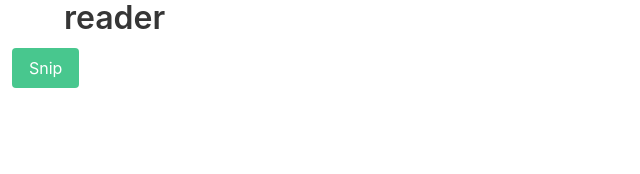
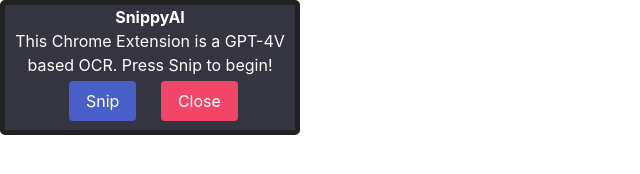
Before and after one commit to mpolasub/SnippyAI-OCR-Chrome-Extension, a browser extension: page index.html in a window 1280 px wide. Shown: the whole page, without its empty margins (0-640 px from the left). Drawn offline with Linux system fonts and the light colour scheme.

Commit message:
created pop u  structure

```diff
--- a/index.html
+++ b/index.html
@@ -3,20 +3,26 @@
 <head>
     <meta charset="UTF-8">
     <meta name="viewport" content="width=device-width, initial-scale=1.0">
-    <title>reader</title>
+    <title>SnippyAI</title>
     <link rel="stylesheet" href="bulma.min.css">
     <link rel="stylesheet" href="style.css">
 
 </head>
 <body>
 
-<div class="container">
+    <div class="popup">
+        <h1>SnippyAI</h1>
+        <p>This Chrome Extension is a GPT-4V based OCR. Press Snip to begin!</p>
+        <button class="button is-link mt-1 margin-left-30px" id="snip-button">Snip</button>
+        <button class="button is-danger mt-1 margin-left-20px" id="close-button">Close</button>
+    </div>
+
+<!-- <div class="container">
     <h1 class="title">reader</h1>
 </div>
 
 <div class="container m-3">
-    <button class="button is-success">Snip</button>
-</div>
-
+</div> -->
+<script src="popup.js"></script>
 </body>
 </html>
--- /dev/null
+++ b/popup.js
@@ -0,0 +1,5 @@
+document.addEventListener("DOMContentLoaded", function () {
+    document.getElementById("close-button").addEventListener("click", function () {
+        window.close();
+    });
+});
--- a/style.css
+++ b/style.css
@@ -1,13 +1,50 @@
 .popup {
-    width: 300px; /* Set the desired width */
-    height: 200px; /* Set the desired height */
-    background: #fff;
-    border: 1px solid #ccc;
-    box-shadow: 0 2px 4px rgba(0, 0, 0, 0.1);
-    /* Additional styling as needed */
+    width: 300px;
+    height: 135px;
+    background: #343541;
+    border: 5px solid #202123;
+    /* box-shadow: 0 2px 4px rgba(0, 0, 0, 0.1); */
+    border-radius: 5px;
 }
 
-html{
+h1 {
+    color: #ffffff;
+    font-weight: 700;
+    text-align: center;
+}
+
+p {
+    color: #ffffff;
+    text-align: center;
+}
+
+.margin-left-30px {
+    margin-left: 64px;
+}
+
+.margin-left-20px {
+    margin-left: 20px;
+}
+/* .snip-button {
+    padding-top: 10px;
+    padding-left: 30px;
+}
+
+.close-button {
+    padding-top: 10px;
+    padding-left: 30px;
+}
+
+button {
+    padding-top: 10px;
+    padding-left: 30px;
+    padding-bottom: 10px;
+    /padding-left: 20px;
+} */
+
+
+
+/* html{
     min-height:300px;
     min-width:100px
-}
+} */
```
Also changed, not shown: manifest.json.
